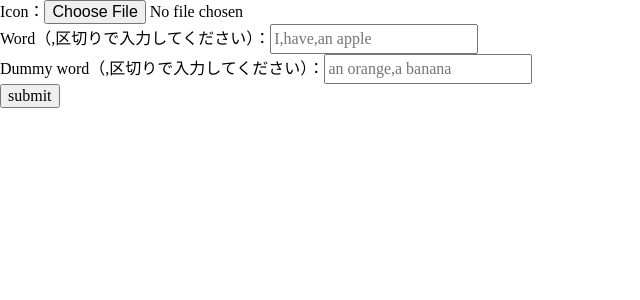
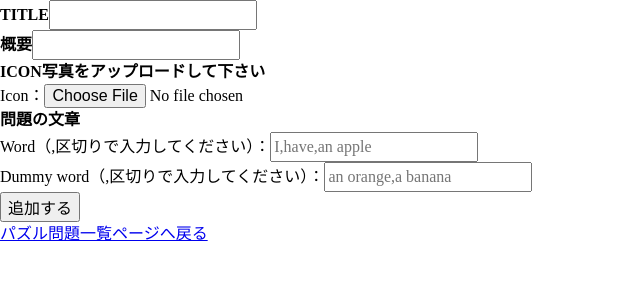
Before and after one commit to ishida-0622/u22-2023, a Next.js app in the folder frontend/: page /admin/register-puzzle in a window 1280 px wide. Shown: the top 300 px of the page, without its empty margins (0-640 px from the left). Built offline with nearby package versions, Linux system fonts and the light colour scheme.

Commit message:
feat:編集完了

```diff
--- a/frontend/src/components/pages/RegisterPuzzle/index.tsx
+++ b/frontend/src/components/pages/RegisterPuzzle/index.tsx
@@ -104,15 +104,10 @@ export const RegisterPuzzle = () => {
   };
 
   /**
-
    * 画像や音声をURIにしてセットする
-
    * @param e event
-
    * @param index
-
    * @param updateFun 値の更新用のset関数
-
    */
 
   const onChangeHandler = (
@@ -231,18 +226,56 @@ export const RegisterPuzzle = () => {
       <form onSubmit={onSubmitHandler}>
         <div>
           <label>
+            <b>TITLE</b>
+            <input
+              type="text"
+              name="title"
+              id="title"
+              value={title}
+              onChange={changeTitle}
+              required={true}
+            />
+          </label>
+        </div>
+
+        <div>
+          <label>
+            <b>概要</b>
+            <input
+              name="description"
+              id="description"
+              value={description}
+              onChange={changeDescription}
+              required={true}
+            />
+          </label>
+        </div>
+
+        <div>
+          <label>
+            <b>ICON写真をアップロードして下さい</b>
+            <br />
             Icon：
             <input
               type="file"
               accept="image/*"
               onChange={iconOnChangeHandler}
             />
-            {icon && <Image src={icon} alt={"foo"} width={100} height={100} />}
+            {icon && (
+              <Image
+                src={icon}
+                alt={"Icon写真をアップロードしてください"}
+                width={100}
+                height={100}
+              />
+            )}
           </label>
         </div>
 
         <div>
           <label>
+            <b>問題の文章</b>
+            <br />
             Word（,区切りで入力してください）：
             <input
               type="text"
@@ -268,7 +301,7 @@ export const RegisterPuzzle = () => {
                 {images[i] && (
                   <Image
                     src={images[i]!}
-                    alt={"foo"}
+                    alt={"イラスト写真をアップロードしてください"}
                     width={100}
                     height={100}
                   />
@@ -288,7 +321,7 @@ export const RegisterPuzzle = () => {
                 {shadows[i] && (
                   <Image
                     src={shadows[i]!}
-                    alt={"foo"}
+                    alt={"シルエットの写真をアップロードしてください"}
                     width={100}
                     height={100}
                   />
@@ -350,7 +383,7 @@ export const RegisterPuzzle = () => {
                 {dummyImages[i] && (
                   <Image
                     src={dummyImages[i]!}
-                    alt={"foo"}
+                    alt={"イラスト写真をアップロードしてください"}
                     width={100}
                     height={100}
                   />
@@ -370,7 +403,7 @@ export const RegisterPuzzle = () => {
                 {dummyShadows[i] && (
                   <Image
                     src={dummyShadows[i]!}
-                    alt={"foo"}
+                    alt={"シルエットの写真をアップロードしてください"}
                     width={100}
                     height={100}
                   />
@@ -395,8 +428,9 @@ export const RegisterPuzzle = () => {
           ))}
         </div>
 
-        <input type="submit" value="submit" />
+        <input type="submit" value="追加する" />
       </form>
+      <Link href="/admin/puzzle">パズル問題一覧ページへ戻る</Link>
     </main>
   );
 };
```
